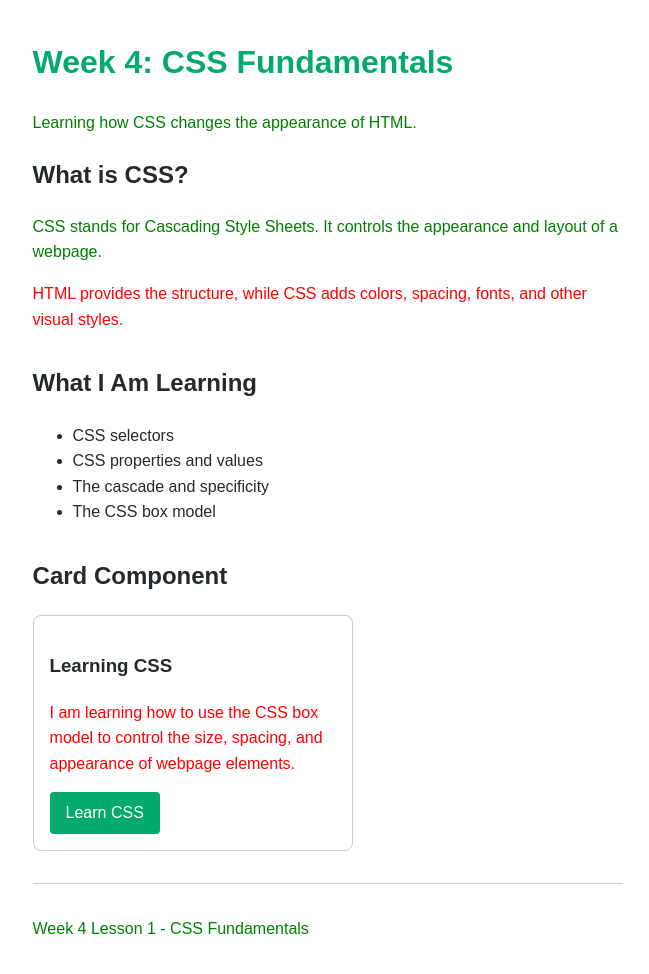
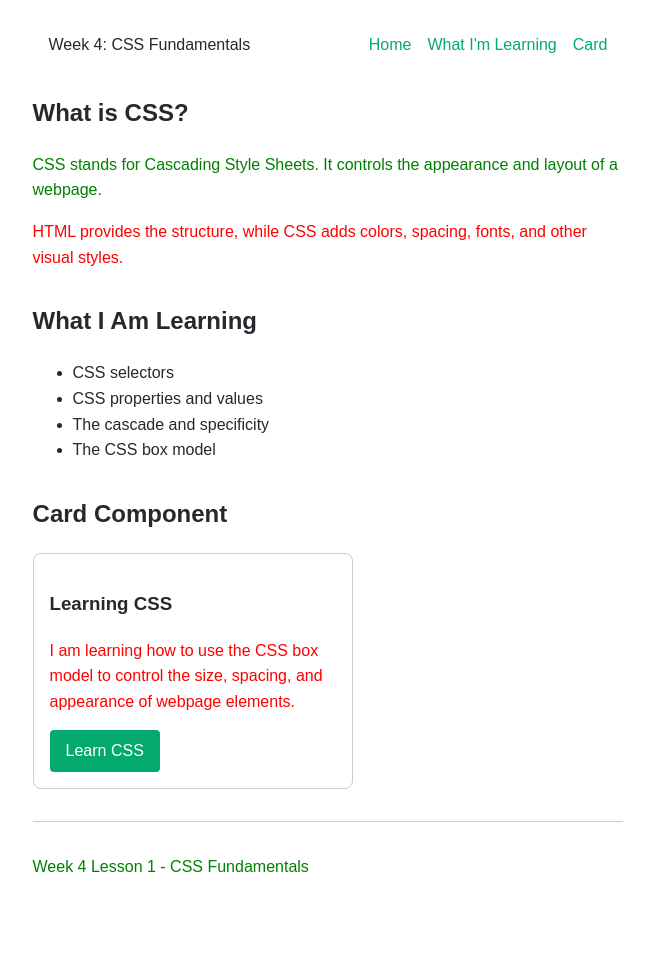
Before and after one commit to beerwar/techxp-activities, a PHP site: page / in a window 1280 px wide. Shown: the whole page, without its empty margins (312-961 px from the left). After the commit the page ends 872 px from the top, so only its background shows below. Run offline with PHP 8.4, Linux system fonts and the light colour scheme.

Commit message:
Week 4 lesson 2 - Task 1: A Real Navbar with Flexbox Core

```diff
--- a/week4/css/style.css
+++ b/week4/css/style.css
@@ -63,3 +63,25 @@ p {
 #main p.green-text {
     color: green;
 }
+
+
+.navbar {
+    display: flex;
+    justify-content: space-between;
+    align-items: center;
+    padding: 1rem;
+}
+
+.navbar nav {
+    display: flex;
+    gap: 1rem;
+}
+
+.navbar a {
+    color: var(--brand);
+    text-decoration: none;
+}
+
+.navbar a:hover {
+    color: #027a4e;
+}
--- a/week4/index.html
+++ b/week4/index.html
@@ -10,13 +10,20 @@
 </head>
 <body>
 
-    <header>
-        <h1>Week 4: CSS Fundamentals</h1>
-        <p>Learning how CSS changes the appearance of HTML.</p>
+    <header class="navbar">
+        <div class="logo">
+            Week 4: CSS Fundamentals
+        </div>
+
+        <nav>
+            <a href="#home">Home</a>
+            <a href="#learning">What I'm Learning</a>
+            <a href="#card">Card</a>
+        </nav>
     </header>
 
     <main id="main">
-        <section>
+        <section id="home">
             <h2>What is CSS?</h2>
             <p class="green-text">
                 CSS stands for Cascading Style Sheets. It controls
@@ -29,7 +36,7 @@
             </p>
         </section>
 
-        <section>
+        <section id="learning">
             <h2>What I Am Learning</h2>
             <ul>
                 <li>CSS selectors</li>
@@ -40,7 +47,7 @@
         </section>
 
 
-        <section>
+        <section id="card">
             <h2>Card Component</h2>
 
             <div class="card">
```
